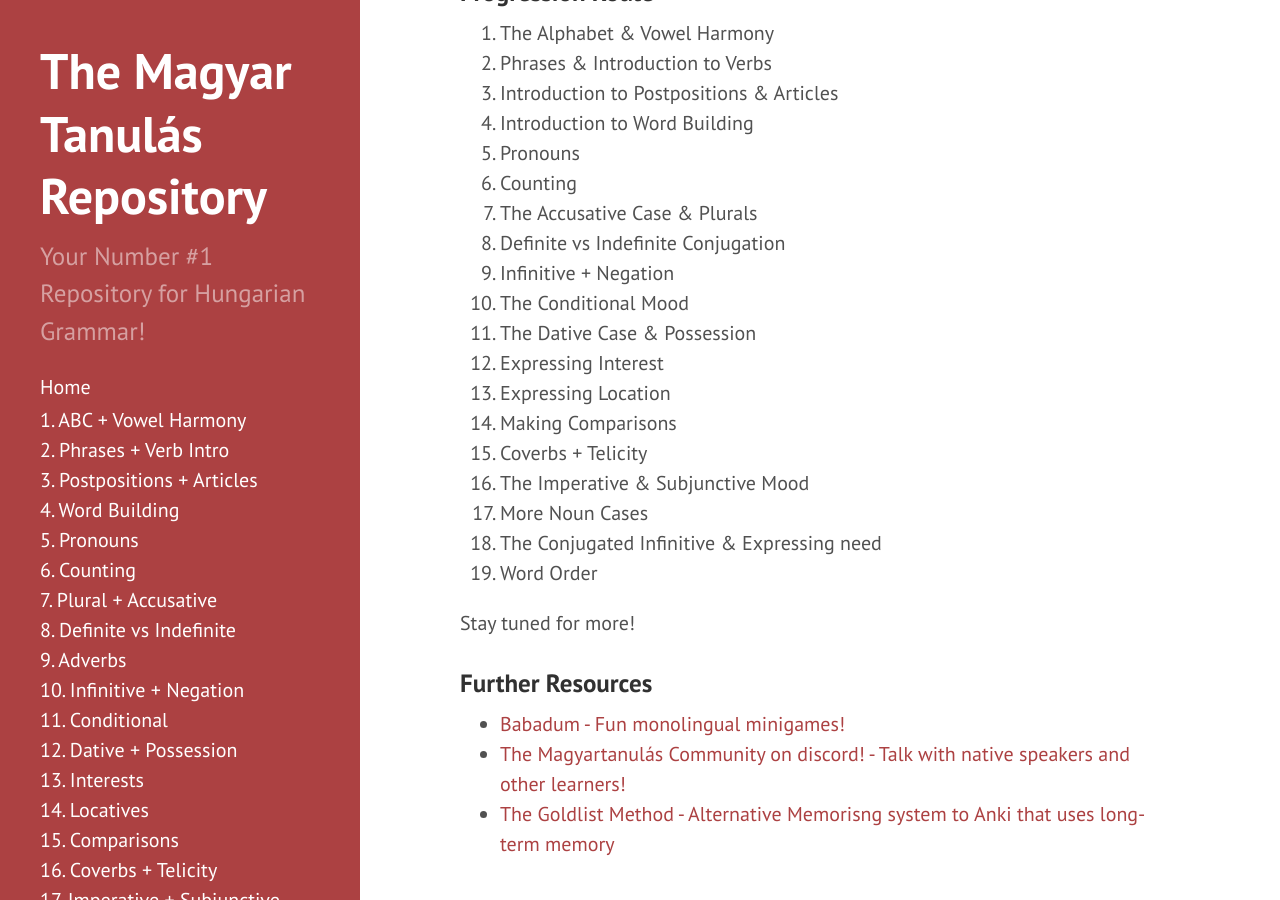
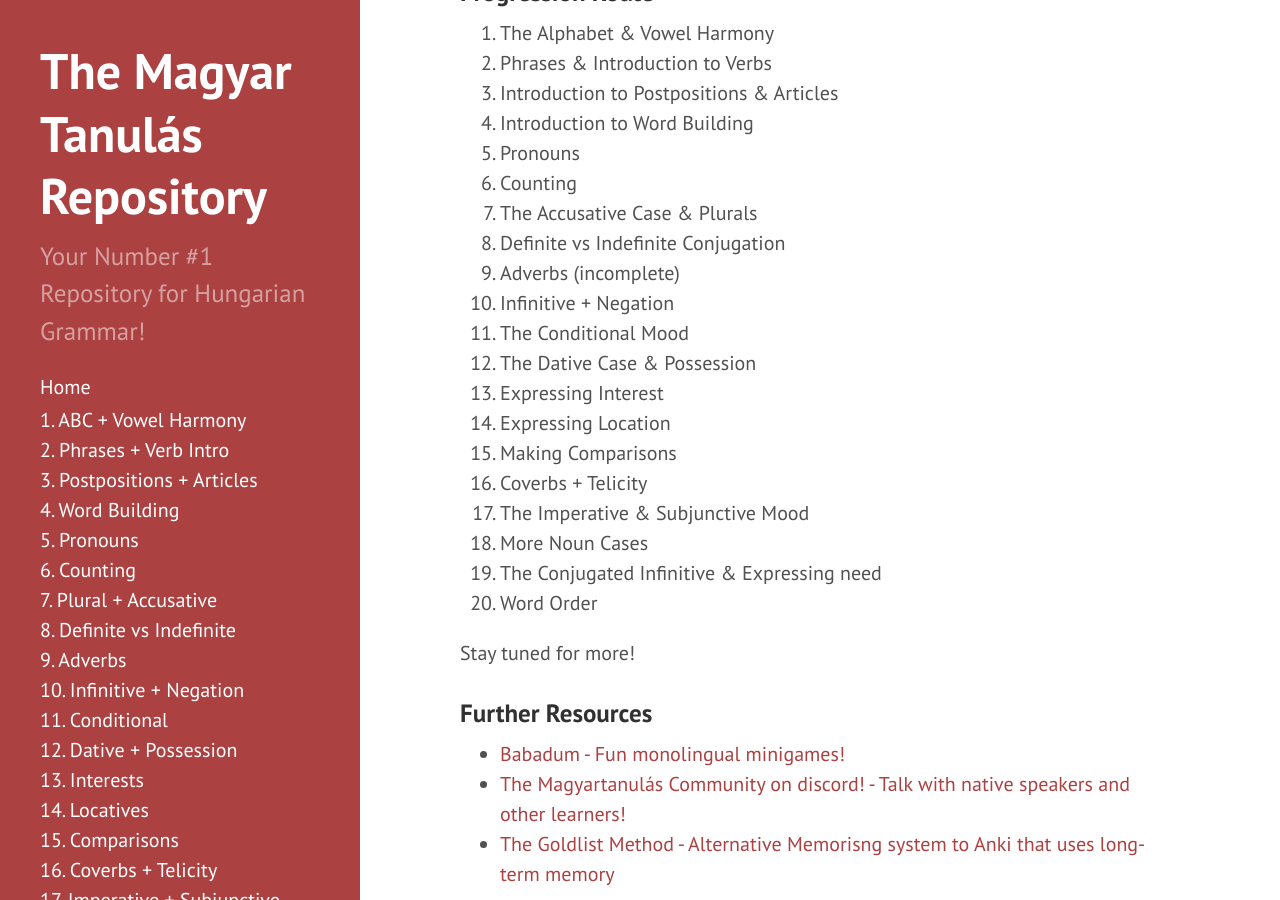
Before and after one commit to Magyartanulas/magyartanulas.github.io, a Jekyll site: the page built from _posts/2012-02-06-whats-jekyll.md, in a window 1280 px wide and 900 px high, scrolled down 860 px. Built offline with Jekyll 4.4.1, drawn with Linux system fonts in a browser that asks for light colours; Markdown is read by kramdown in place of the engine named in the settings.

Commit message:
Update 2012-02-06-whats-jekyll.md

```diff
--- a/_posts/2012-02-06-whats-jekyll.md
+++ b/_posts/2012-02-06-whats-jekyll.md
@@ -28,17 +28,18 @@
 6. Counting
 7. The Accusative Case & Plurals
 8. Definite vs Indefinite Conjugation
-9. Infinitive + Negation
-10. The Conditional Mood
-11. The Dative Case & Possession
-12. Expressing Interest
-13. Expressing Location
-14. Making Comparisons
-15. Coverbs + Telicity
-16. The Imperative & Subjunctive Mood
-17. More Noun Cases
-18. The Conjugated Infinitive & Expressing need
-19. Word Order
+9. Adverbs (incomplete)
+10. Infinitive + Negation
+11. The Conditional Mood
+12. The Dative Case & Possession
+13. Expressing Interest
+14. Expressing Location
+15. Making Comparisons
+16. Coverbs + Telicity
+17. The Imperative & Subjunctive Mood
+18. More Noun Cases
+19. The Conjugated Infinitive & Expressing need
+20. Word Order
 
 Stay tuned for more!
 
```
